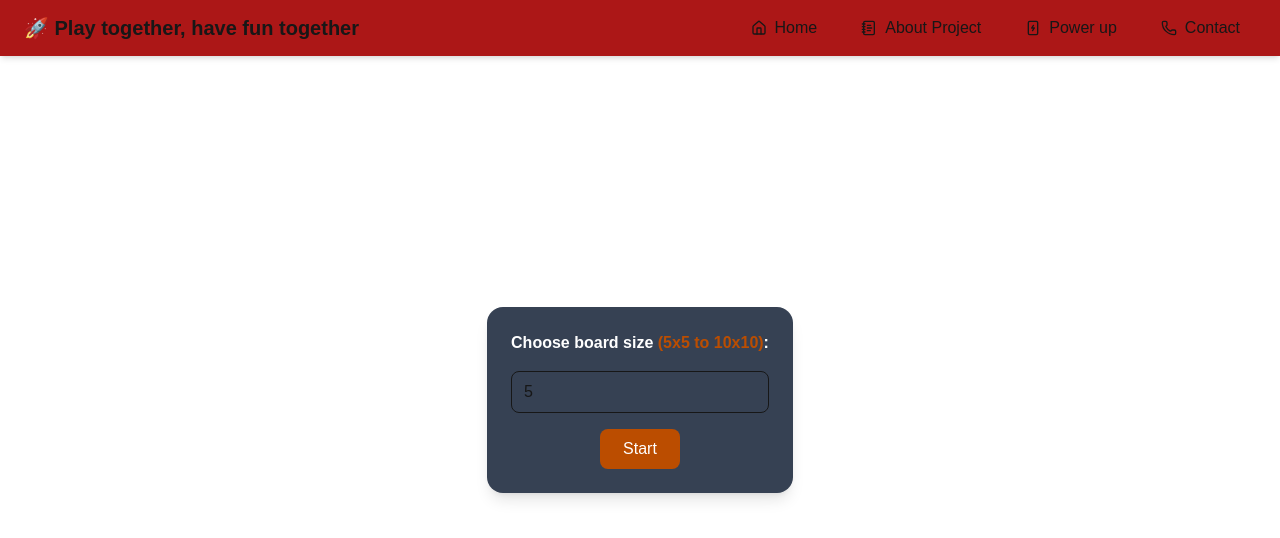
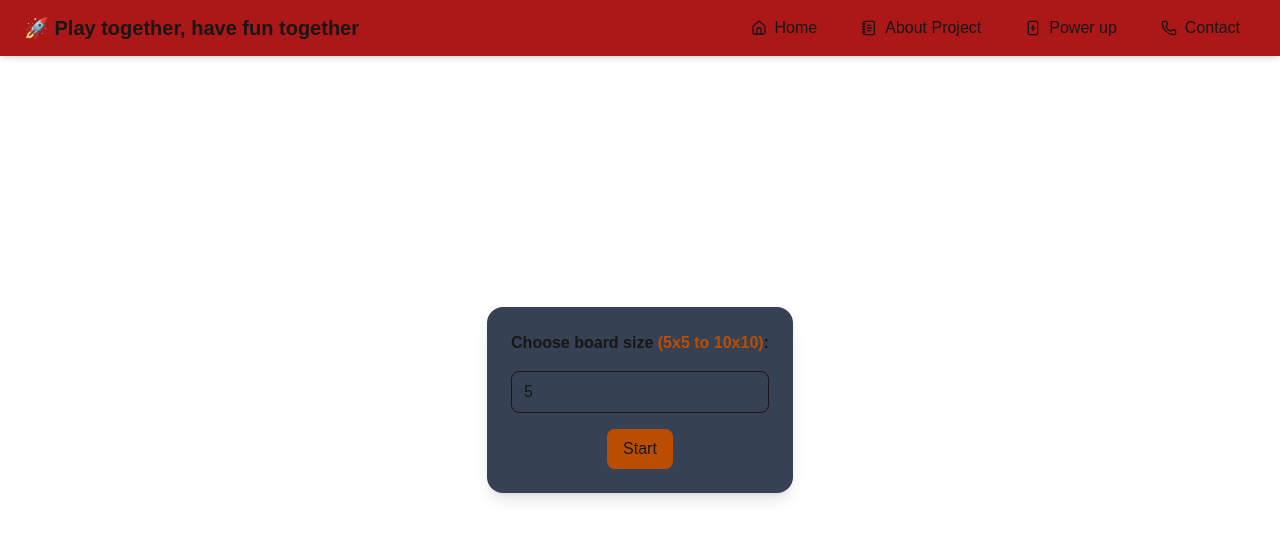
Before and after one commit to Lucasrfon/gametogether, a Next.js app: page /games/dotsandboxes in a window 1280 px wide. Shown: the top 538 px of the page. Built offline with nearby package versions, Linux system fonts and the light colour scheme.

Commit message:
refactor: create button component

```diff
--- a/src/app/games/dotsandboxes/page.tsx
+++ b/src/app/games/dotsandboxes/page.tsx
@@ -1,4 +1,5 @@
 'use client';
+import { Button } from '@/components/ui/Button';
 import { useState } from 'react';
 
 type Player = 1 | 2;
@@ -31,7 +32,7 @@ export default function DotsAndBoxesBoard() {
           onSubmit={handleStart}
           className="bg-gray-700 shadow-lg rounded-2xl p-6 flex flex-col justify-center items-center gap-4"
         >
-          <label className="font-semibold text-white">
+          <label className="font-semibold">
             Choose board size{' '}
             <span className="text-amber-700">(5x5 to 10x10)</span>:
           </label>
@@ -43,12 +44,9 @@ export default function DotsAndBoxesBoard() {
             defaultValue={5}
             className="border rounded-lg w-full px-3 py-2"
           />
-          <button
-            type="submit"
-            className="bg-amber-700 w-20 text-white px-4 py-2 rounded-lg hover:bg-amber-800 cursor-pointer"
-          >
+          <Button type="submit" className="bg-amber-700">
             Start
-          </button>
+          </Button>
         </form>
       </div>
     );
@@ -71,17 +69,17 @@ export default function DotsAndBoxesBoard() {
           Player 2:{' '}
           <span className="text-green-600"> {player2Points} boxes </span>
         </p>
-        <button
+        <Button
           onClick={() => {
             setSize(null);
             setLines({});
             setBoxes({});
             setPlayer(1);
           }}
-          className="bg-amber-700 text-white px-4 py-2 rounded-lg hover:bg-amber-800 cursor-pointer"
+          className="bg-amber-700"
         >
           Play Again?
-        </button>
+        </Button>
       </div>
     );
   }
@@ -171,7 +169,7 @@ export default function DotsAndBoxesBoard() {
   return (
     <div className="flex items-center justify-around min-h-screen">
       <div
-        className={`flex flex-col items-center bg-slate-800 text-white rounded-xl shadow-lg ${player === 1 ? 'shadow-stone-500' : ''} border border-slate-700 px-6 py-4 w-48`}
+        className={`flex flex-col items-center bg-slate-800 rounded-xl shadow-lg ${player === 1 ? 'shadow-stone-500' : ''} border border-slate-700 px-6 py-4 w-48`}
       >
         <div className="text-lg font-semibold mb-1">Player 1</div>
         <div className="text-3xl font-extrabold text-blue-600">
@@ -237,7 +235,7 @@ export default function DotsAndBoxesBoard() {
       </div>
 
       <div
-        className={`flex flex-col items-center bg-slate-800 text-white rounded-xl shadow-lg ${player === 2 ? 'shadow-stone-500' : ''} border border-slate-700 px-6 py-4 w-48`}
+        className={`flex flex-col items-center bg-slate-800 rounded-xl shadow-lg ${player === 2 ? 'shadow-stone-500' : ''} border border-slate-700 px-6 py-4 w-48`}
       >
         <div className="text-lg font-semibold mb-1">Player 2</div>
         <div className="text-3xl font-extrabold text-green-600">
--- a/src/app/support/page.tsx
+++ b/src/app/support/page.tsx
@@ -34,7 +34,6 @@ export default function Support() {
           </p>
         </section>
 
-        {/* Support button */}
         <div>
           <a
             href=""
--- /dev/null
+++ b/src/components/ui/Button.tsx
@@ -0,0 +1,12 @@
+import React from 'react';
+
+type ButtonProps = React.ButtonHTMLAttributes<HTMLButtonElement>;
+
+export function Button({ className = '', ...props }: ButtonProps) {
+  return (
+    <button
+      className={`px-4 py-2 bg-amber-700 rounded-lg font-medium cursor-pointer transition-all focus:outline-none focus:ring-2 focus:ring-offset-2 hover:bg-amber-600 hover:scale-105 ${className}`}
+      {...props}
+    />
+  );
+}
```
